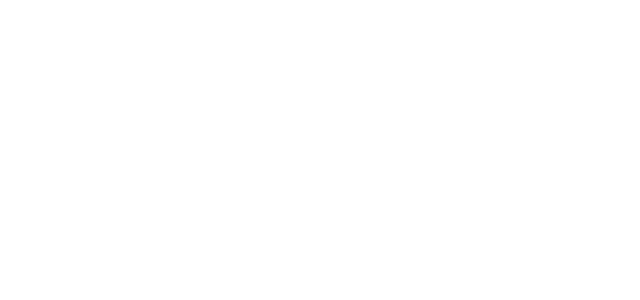
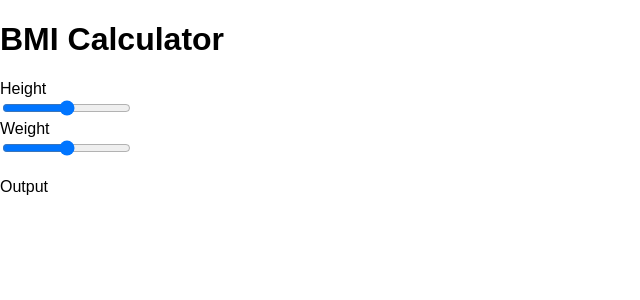
Before and after one commit to uanoob/bmi-calc, a React (Create React App) app: page / in a window 1280 px wide. Shown: the top 300 px of the page, without its empty margins (0-640 px from the left). Built offline with nearby package versions, Linux system fonts and the light colour scheme.

Commit message:
Core Component

```diff
--- a/src/App.js
+++ b/src/App.js
@@ -1,11 +1,32 @@
 import React, { Component } from 'react';
+
 import './App.css';
+import Range from './Components/Range';
+import Output from './Components/Output';
 
 class App extends Component {
+  state = {
+    height: 170,
+    weight: 65,
+    bmi: 22.49,
+    bmiClass: 'Normal'
+  };
   render() {
     return (
       <div className="App">
-
+        <h1>BMI Calculator</h1>
+        <form>
+          <div>
+            <label htmlFor="">Height</label>
+            <Range />
+          </div>
+          <div>
+            <label htmlFor="">Weight</label>
+            <Range />
+          </div>
+          <br />
+          <Output />
+        </form>
       </div>
     );
   }
--- /dev/null
+++ b/src/Components/Output.js
@@ -0,0 +1,9 @@
+import React, { Component } from 'react';
+
+class Output extends Component {
+  render() {
+    return <div className="Output">Output</div>;
+  }
+}
+
+export default Output;
--- /dev/null
+++ b/src/Components/Range.js
@@ -0,0 +1,9 @@
+import React, { Component } from 'react';
+
+class Range extends Component {
+  render() {
+    return <div className="Range"><input type="range"/></div>;
+  }
+}
+
+export default Range;
```
